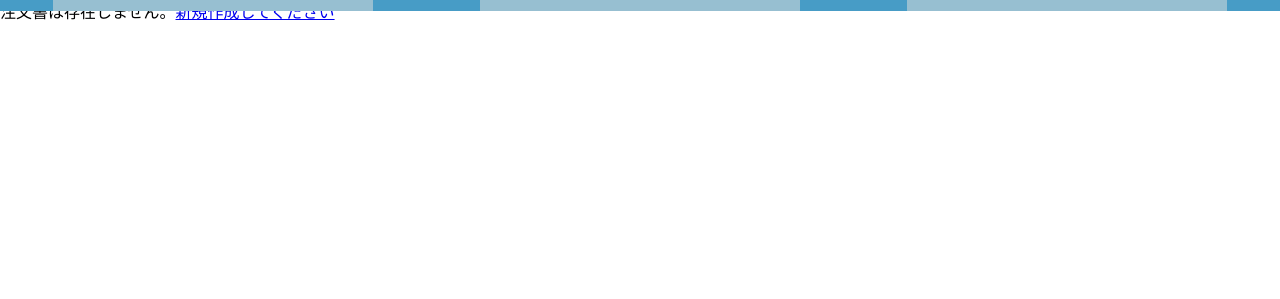
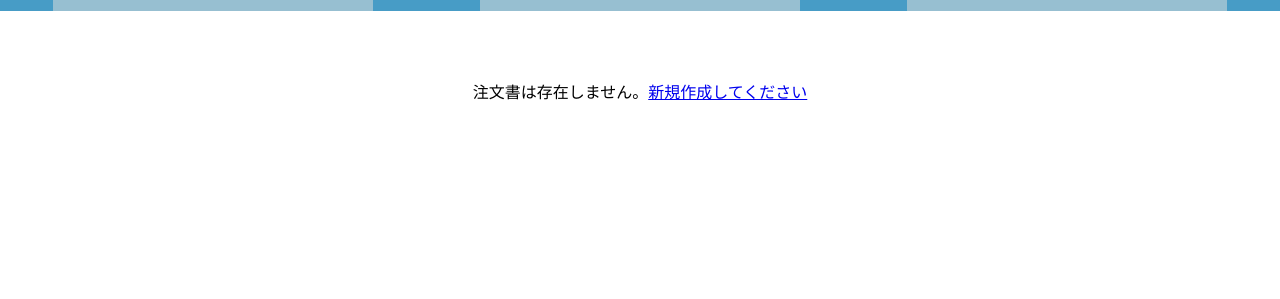
Before and after one commit to Checkroth/kurumahanbai, a Django app: page /order_list/ in a window 1280 px wide. Shown: the part 21-320 px from the top of the page. Run offline with Django 3.2, Linux system fonts and the light colour scheme; the visitor is signed in with stand-in values (Sample User, id 1); data that the repository does not hold is empty.

Commit message:
fix display of no-orders list

```diff
--- a/hanbai/static/css/base.css
+++ b/hanbai/static/css/base.css
@@ -383,3 +383,9 @@ div.tr.shortform span.td.second {
     color: white;
     cursor: pointer;
 }
+
+
+#no-orders {
+    margin-top: 5em;
+    text-align: center;
+}
--- a/hanbai/templates/order_list.html
+++ b/hanbai/templates/order_list.html
@@ -2,7 +2,10 @@
 
 {% block content %}
 {% if not orders %}
-注文書は存在しません。<a href="{% url 'create_new_order' %}">新規作成してください</a>
+
+<div id="no-orders">
+  注文書は存在しません。<a href="{% url 'create_new_order' %}">新規作成してください</a>
+</div>
 {% else %}
 <h1>過去の見積書</h1>
 <table id="orders-table">
@@ -38,11 +41,10 @@
 {% block extra_footer %}
 <script>
  function deleteModal() {
-
  }
-  for (let a of document.querySelectorAll('a.delete-link')) {
-      /* a.onclick = deleteModal; */
-  }
+ for (let a of document.querySelectorAll('a.delete-link')) {
+   /* a.onclick = deleteModal; */
+ }
 
 </script>
 {% endblock %}
```
